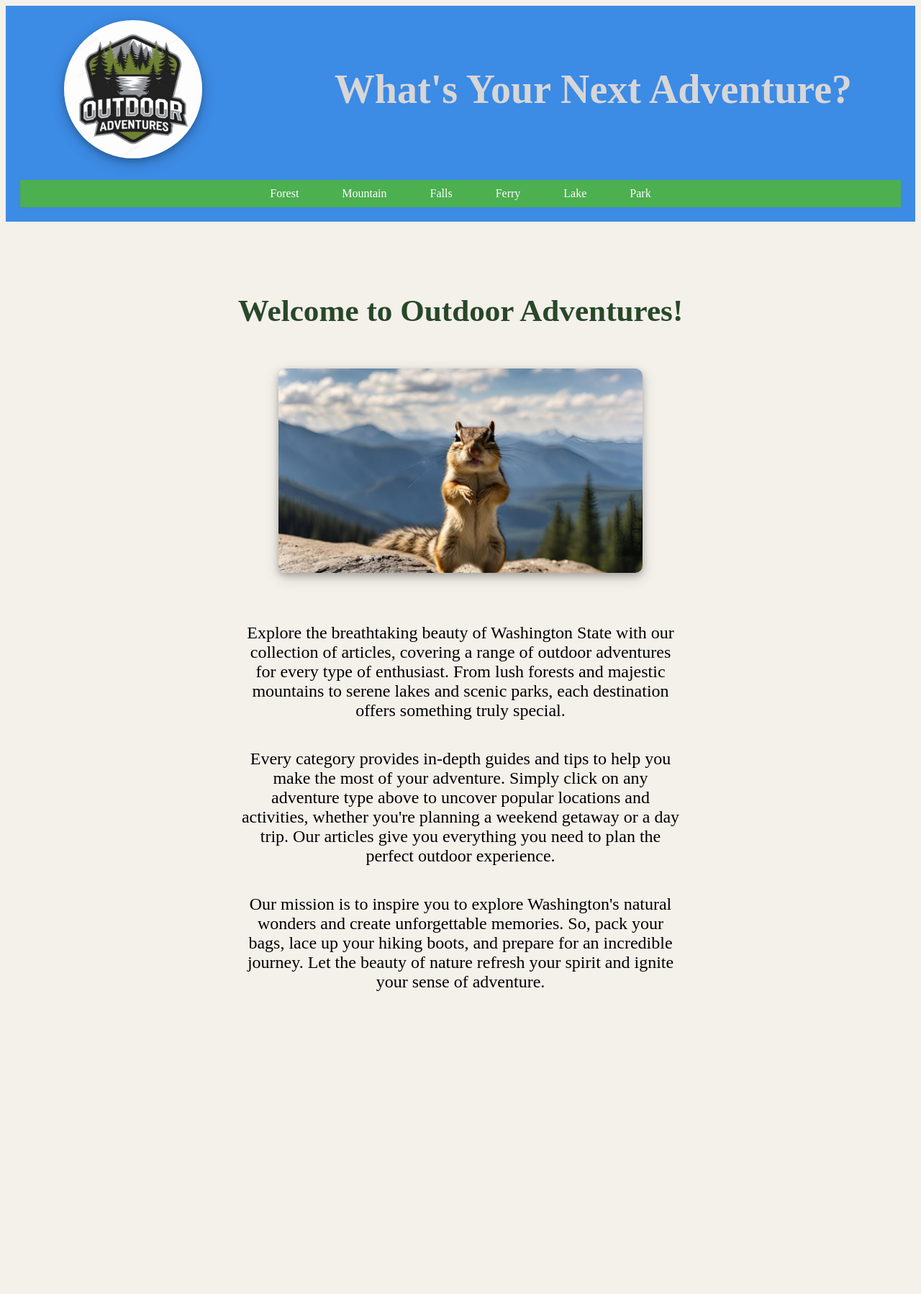
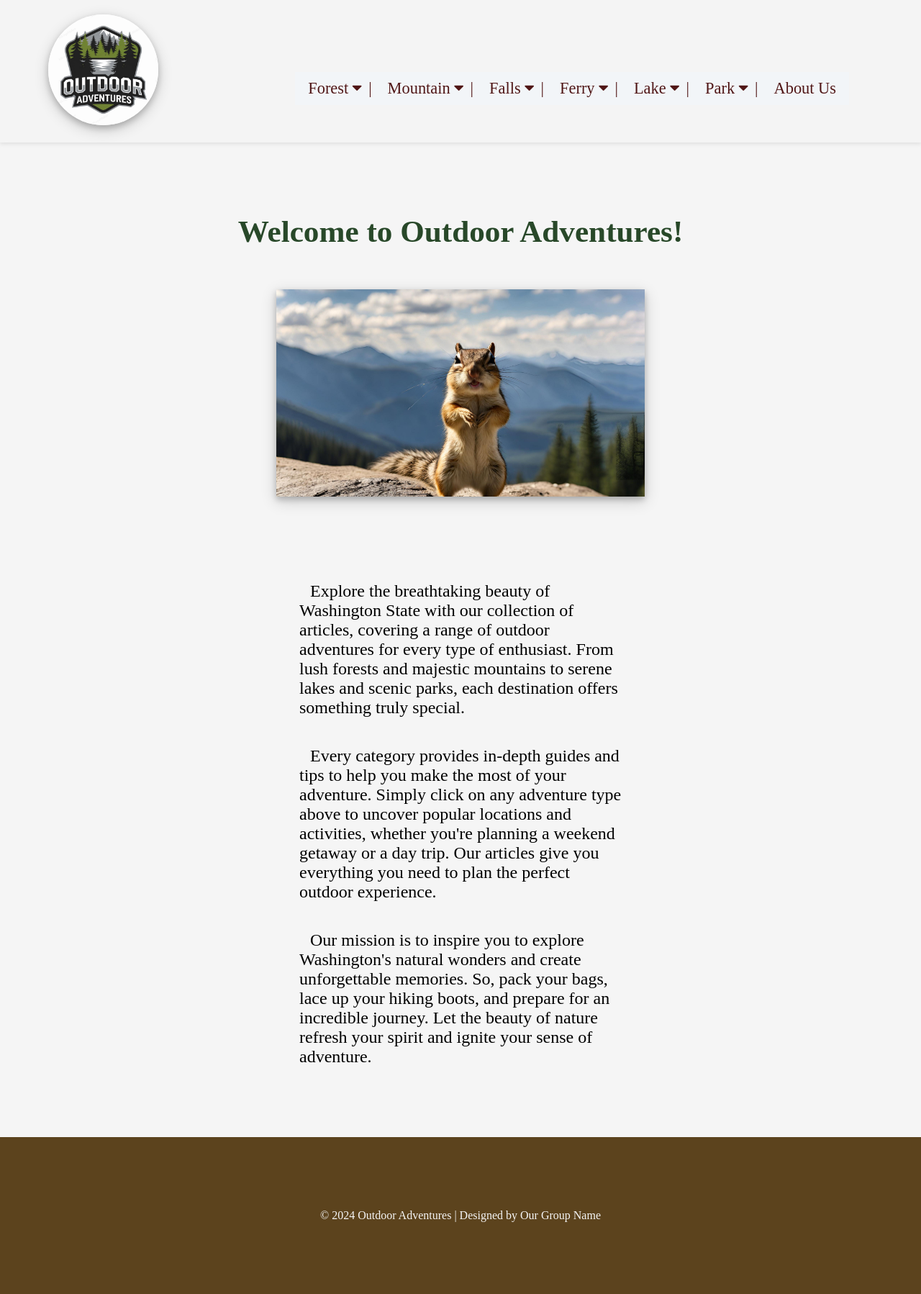
Before and after one commit to victordevlin/Team4Sprint1, a plain HTML site: page index.html in a window 1280 px wide. Shown: the whole page at 72% size. Before the commit the page ends 1436 px from the top, so only its background shows below. Drawn offline with Linux system fonts and the light colour scheme.

Commit message:
Site Structure Update - Nav Bar, Footer

```diff
--- a/index.html
+++ b/index.html
@@ -13,47 +13,56 @@
     <!-- Header with Logo and Navigation -->
     <header>
         <div class="header-top">
-            <img src="images/logo.png" alt="Outdoor Exploration Logo" class="logo">
-            <h1>What's Your Next Adventure?</h1>
-        </div>
+            <a href="index.html"><img Id="logo" src="images/logo.png" alt="Outdoor Exploration Logo"></a>
             <nav class="navbar">
                 <div class="dropdown">
-                <a href="content/forest.html" class="dropbtn">Forest</a>
+                    <a href="content/forest.html" class="dropbtn">Forest <i class="fa fa-caret-down"></i>
+                    </a>
                     <div class="dropdown-content">
                         <a href="content/forest-locations.html">Forest Locations</a>
                     </div>
                 </div>
                 <div class="dropdown">
-                <a href="content/mountain.html" class="dropbtn">Mountain</a>
+                    <a href="content/mountain.html" class="dropbtn">Mountain <i class="fa fa-caret-down"></i>
+                    </a>
                     <div class="dropdown-content">
                         <a href="content/mountain-locations.html">Mountain Locations</a>
                     </div>
                 </div>
                 <div class="dropdown">
-                <a href="content/falls.html" class="dropbtn">Falls</a>
+                    <a href="content/falls.html" class="dropbtn">Falls <i class="fa fa-caret-down"></i></a>
                     <div class="dropdown-content">
                         <a href="content/falls-locations.html">Falls Locations</a>
                     </div>
                 </div>
                 <div class="dropdown">
-                <a href="content/ferry.html" class="dropbtn">Ferry</a>
+                    <a href="content/ferry.html" class="dropbtn">Ferry <i class="fa fa-caret-down"></i>
+                    </a>
                     <div class="dropdown-content">
                         <a href="content/ferry-locations.html">Ferry Locations</a>
                     </div>
                 </div>
                 <div class="dropdown">
-                <a href="content/lake.html" class="dropbtn">Lake</a>
+                    <a href="content/lake.html" class="dropbtn">Lake <i class="fa fa-caret-down"></i>
+                    </a>
                     <div class="dropdown-content">
                         <a href="content/lake-locations.html">Lake Locations</a>
                     </div>
                 </div>
                 <div class="dropdown">
-                <a href="content/park.html" class="dropbtn">Park</a>
+                    <a href="content/park.html" class="dropbtn">Park <i class="fa fa-caret-down"></i>
+                    </a>
                     <div class="dropdown-content">
                         <a href="content/park-locations.html">Park Locations</a>
                     </div>
                 </div>
+                <div class="dropdown">
+                    <a href="content/aboutus.html">About Us
+                    </a>
+                </div>
             </nav>
+        </div>
+
     </header>
 
     <div class="article-lead">
@@ -65,8 +74,8 @@
 
 
     <!-- Introduction and content area -->
-    <div id="content">
-        <main>
+
+        <main class="content">
             <p>Explore the breathtaking beauty of Washington State with our collection of articles, covering a range of
                 outdoor adventures for every type of enthusiast. From lush forests and majestic mountains to serene
                 lakes and scenic parks, each destination offers something truly special.</p>
@@ -78,7 +87,27 @@
                 So, pack your bags, lace up your hiking boots, and prepare for an incredible journey. Let the beauty of
                 nature refresh your spirit and ignite your sense of adventure.</p>
         </main>
+        <footer>
+            <div class="footer-content">
+                <div class="footer-section about">
+
+
                 </div>
+                <div class="footer-section links">
+
+
+                </div>
+                <div class="footer-section contact">
+
+
+                </div>
+            </div>
+            <div class="footer-bottom">
+                © 2024 Outdoor Adventures | Designed by Our Group Name
+            </div>
+        </footer>
+
+
 </body>
 
 </html>
--- a/styles/main.css
+++ b/styles/main.css
@@ -2,27 +2,33 @@ html {
     background-color: rgb(244, 240, 234);
 }
 
+body {
+    margin: 0;
+    background-color: #f5f5f5;
+}
+
+
 /* Header and Logo */
 header {
-    background-color: #3c8be5;
+    background-color: #f4f4f4;
     padding: 20px;
     margin-bottom: 5%;
+    /* border-bottom: solid .5px rgba(128, 128, 128, 0.244); */
+    box-shadow: 0 1px 6px rgba(128,128,128,0.244);
 }
 
 .header-top {
     display: flex;
     align-items: center;
-    /* justify-content: space-between; */
+    justify-content: space-between;
     flex-wrap: wrap;
+    margin-left: 3%
 }
 
-header h1 {
-    color: rgb(216, 214, 214);
-    font-size: 3.5em;
-}
 
-.logo {
+#logo {
     width: 12em;
+    max-width: 80%;
     height: auto;
     margin: 0 15% 0 5%;
     border-radius: 100px;
@@ -32,25 +38,27 @@ header h1 {
 .navbar {
     display: flex;
     justify-content: center;
-    align-self: baseline;
+    align-self: first baseline;
     flex-wrap: wrap;
     gap: 20px;
-    margin-top: 30px;
-    background-color: #4CAF50; /* Solid background color */
-    padding: 10px; /* Add padding for spacing */
+    margin-top: 5em;
+    margin-right: 5em;
+    background-color: #f1f6faa4;
+    padding: 10px;
 }
 
 .navbar a, .dropbtn {
-    color: white;
-    padding: 15px 20px;
+    color: rgb(80, 22, 22);
+    padding: 5px 8px;
     text-decoration: none;
     text-align: center;
-    font-size: 16px;
-    border-radius: 5px;
+    font-size: 1.4em;
+    position: relative;
+
 }
 
 .navbar a:hover, .dropdown:hover .dropbtn, .dropbtn:focus {
-    background-color: #39853d;
+    background-color: #39853d49;
 }
 
 /* Dropdown container */
@@ -79,9 +87,21 @@ header h1 {
 }
 
 .dropdown-content a:hover {
-    background-color: #4fc6fa;
+    background-color: #4fc7fa55;
 }
 
+.navbar a::after,
+.dropbtn::after {
+    content: '|';
+    position: absolute;
+    right: -6px;
+    color: rgb(80, 22, 22);
+}
+
+.navbar a:last-child::after,
+.dropbtn:last-child::after {
+    content: '';
+}
 /* Show the dropdown menu on hover */
 .dropdown:hover .dropdown-content {
     display: block;
@@ -116,7 +136,7 @@ figcaption {
 img {
     max-width: 40%;
     height: auto;
-    border-radius: 10px;
+    /* border-radius: 5px; */
     box-shadow: 0 4px 8px rgba(0, 0, 0, 0.2), 0 6px 20px rgba(0, 0, 0, 0.19);
     margin: 1.5em 0 1.5em;
 }
@@ -129,9 +149,13 @@ img {
 }
 
 /* Content area style */
-#content {
-    text-align: center;
-    padding: 20px;
+.content {
+    text-indent: 15px;
+    display: block;
+    margin: 20px auto;
+    padding: 3em 0;
+
+    max-width: 70%
 }
 
 /* Remove marker styling for all <ul> lists */
@@ -140,79 +164,10 @@ ul {
     padding: 0;
 }
 
-/* Styles for Table of Contents link */
-ul li a {
-    display: inline-block;
-    padding: 10px 20px;
-    background-color: #79670aad; /* Distinct color */
-    color: white;
-    text-decoration: none;
-    border-radius: 5px;
-    margin-top: 20px;
-    font-size: 16px;
-}
-
-ul li a:hover {
-    background-color: #a1b159; /* Hover color */
-}
-
-/* Centering the Table of Contents link if needed */
-ul {
-    display: flex;
-    justify-content: center;
-    list-style-type: none;
-    padding: 0;
-}
-
 /* Footer Styles */
 footer {
-    background-color: #4a2e04;
+    background-color: #4a2e04e4;
     color: whitesmoke;
-    padding: 10px 0; /* Reduced padding for smaller footer */
+    padding: 100px 0;
     text-align: center;
 }
-
-.footer-content {
-    display: flex;
-    justify-content: space-around;
-    flex-wrap: wrap;
-    padding: 10px; /* Reduced padding for smaller footer */
-}
-
-.footer-section {
-    flex: 1;
-    margin: 10px;
-}
-
-.footer-section h2 {
-    font-size: 1.5em;
-    margin-bottom: 10px;
-}
-
-.footer-section p, .footer-section ul {
-    font-size: 1em;
-    line-height: 1.6;
-}
-
-.footer-section ul {
-    list-style-type: none;
-    padding: 0;
-}
-
-.footer-section ul li {
-    margin: 5px 0;
-}
-
-.footer-section ul li a {
-    color: whitesmoke;
-    text-decoration: none;
-}
-
-.footer-section ul li a:hover {
-    text-decoration: underline;
-}
-
-.footer-bottom {
-    margin-top: 10px; /* Reduced margin for smaller footer */
-    font-size: 0.9em;
-}
```
Also changed, not shown: content/ferry.html (+0 -10 lines), content/lake.html (+2 -1 lines), todo.txt (deleted), 1 other file. Lines whose indentation alone changed are shown as unchanged.
